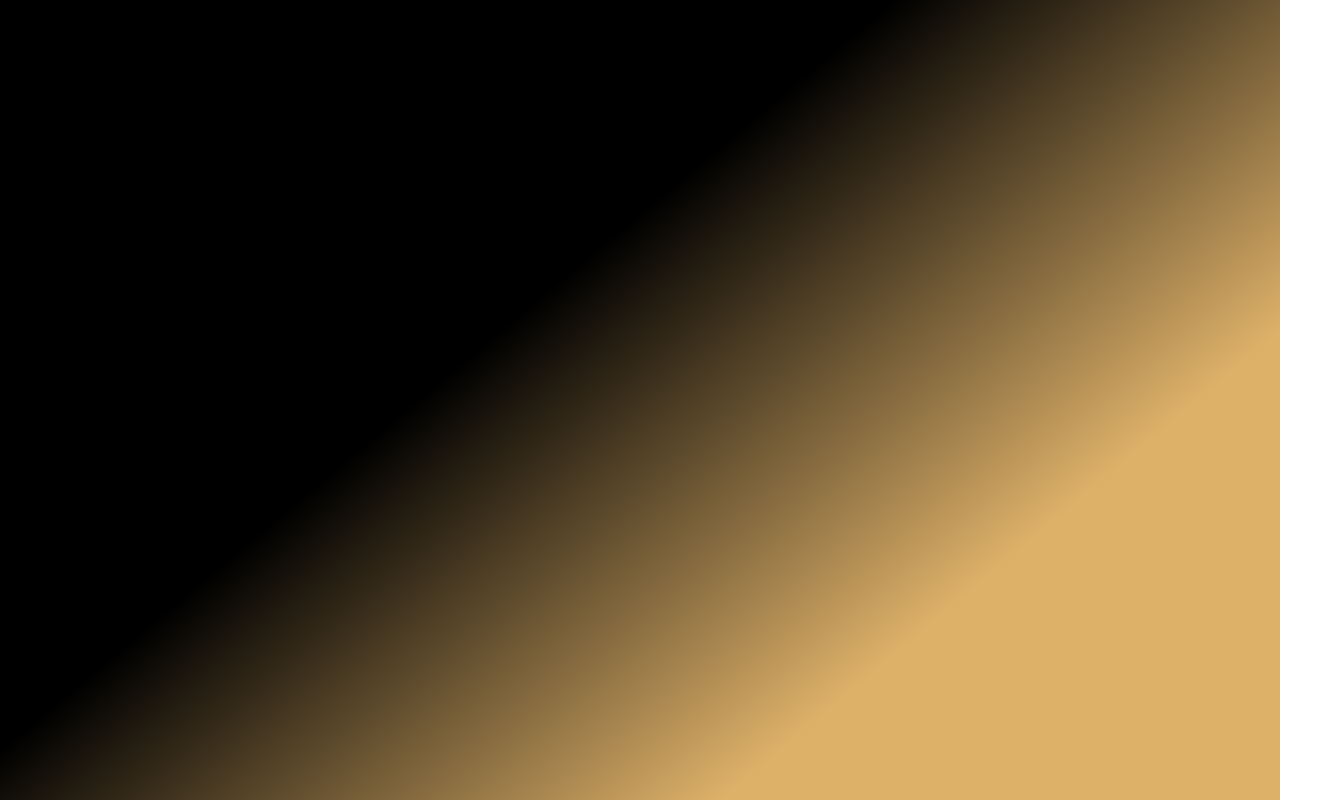
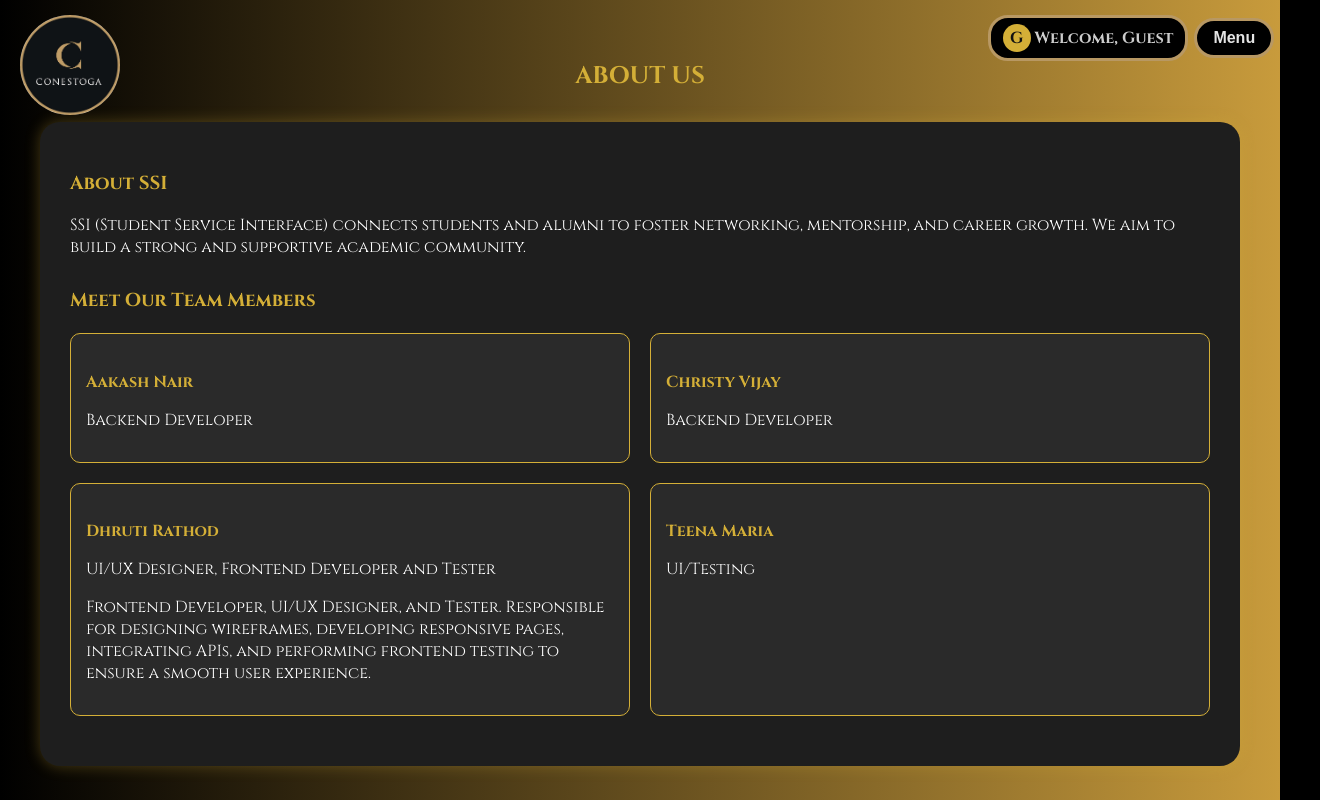
Before and after one commit to Dhruti1296/Group5_Capstone_SSI, a React (Create React App) app in the folder frontend/: page /about in a window 1280 px wide. Before the commit this address had no page. Shown: the top 800 px of the page, 1320 px wide, since content can reach past the window. Built offline with nearby package versions, Linux system fonts and the light colour scheme.

Commit message:
Added AboutUs page  with UI, team section, and images

```diff
--- a/frontend/src/App.js
+++ b/frontend/src/App.js
@@ -10,6 +10,10 @@ import Login from "./pages/Login";
 import Register from "./pages/Register";
 import Dashboard from "./pages/Dashboard";
 import EditProfile from "./pages/EditProfile";
+
+import About from "./pages/About";
+import Contact from "./pages/Contact";
+
 import News from "./pages/News";
 import Events from "./pages/Events";
 import Alumni from "./pages/Alumni";
@@ -45,6 +49,9 @@ function App() {
             <Route path="/register" element={<Register />} />
             <Route path="/news" element={<News />} />
             <Route path="/events" element={<Events />} />
+
+            <Route path="/about" element={<About />} />
+            <Route path="/contact" element={<Contact />} />
 
             <Route path="/dashboard" element={
               <ProtectedRoute><Dashboard /></ProtectedRoute>
--- a/frontend/src/components/Navbar.jsx
+++ b/frontend/src/components/Navbar.jsx
@@ -212,6 +212,10 @@ const Navbar = () => {
                     )}
                     <li><Link to="/news" onClick={handleMenuClose}>News</Link></li>
                     <li><Link to="/events" onClick={handleMenuClose}>Events</Link></li>
+
+                    <li><Link to="/about" onClick={handleMenuClose}>About Us</Link></li>
+                    <li><Link to="/contact" onClick={handleMenuClose}>Contact Us</Link></li>
+
                     <li><Link to="/alumni" onClick={handleMenuClose}>Alumni</Link></li>
                     <li><Link to="/volunteer" onClick={handleMenuClose}>Volunteer</Link></li>
                     <li><Link to="/mentor" onClick={handleMenuClose}>Mentor</Link></li>
--- /dev/null
+++ b/frontend/src/pages/About.css
@@ -0,0 +1,65 @@
+/* Page wrapper */
+.about-wrapper {
+padding: 40px;
+background: linear-gradient(to right, #000000, #c89b3c);
+min-height: 100vh;
+}
+
+/* Title */
+.about-title {
+text-align: center;
+color: #d4af37;
+margin-bottom: 30px;
+}
+
+/* Main card */
+.about-card {
+background: #1e1e1e;
+border-radius: 20px;
+padding: 30px;
+color: white;
+box-shadow: 0 0 15px rgba(212, 175, 55, 0.3);
+}
+
+/* About section */
+.about-section {
+margin-bottom: 30px;
+}
+
+.about-section h3 {
+color: #d4af37;
+}
+
+/* Team */
+.team-section h3 {
+color: #d4af37;
+margin-bottom: 20px;
+}
+
+/* Rows */
+.team-row {
+display: flex;
+gap: 20px;
+margin-bottom: 20px;
+}
+
+/* Members */
+.team-member {
+flex: 1;
+background: #2a2a2a;
+padding: 15px;
+border-radius: 10px;
+border: 1px solid #d4af37;
+}
+
+.team-member h4 {
+margin-bottom: 5px;
+color: #d4af37;
+}
+
+/* Responsive */
+@media (max-width: 768px) {
+.team-row {
+flex-direction: column;
+}
+}
--- /dev/null
+++ b/frontend/src/pages/About.jsx
@@ -0,0 +1,67 @@
+import React from "react";
+import Navbar from "../components/Navbar";
+import Footer from "../components/Footer";
+import "./About.css";
+
+function About() {
+return (
+<> <Navbar />
+
+  <div className="about-wrapper">
+
+    <h2 className="about-title">ABOUT US</h2>
+
+    <div className="about-card">
+
+      <div className="about-section">
+        <h3>About SSI</h3>
+        <p>
+          SSI (Student Service Interface) connects students and alumni to
+          foster networking, mentorship, and career growth. We aim to build
+          a strong and supportive academic community.
+        </p>
+      </div>
+
+      <div className="team-section">
+        <h3>Meet Our Team Members</h3>
+
+        <div className="team-row">
+          <div className="team-member">
+            <h4>Aakash Nair</h4>
+            <p>Backend Developer</p>
+          </div>
+
+          <div className="team-member">
+            <h4>Christy Vijay</h4>
+            <p>Backend Developer</p>
+          </div>
+        </div>
+
+        <div className="team-row">
+          <div className="team-member">
+            <h4>Dhruti Rathod</h4>
+            <p>UI/UX Designer, Frontend Developer and Tester</p>
+            <p>
+                Frontend Developer, UI/UX Designer, and Tester. Responsible for designing wireframes, developing responsive pages, integrating APIs, and performing frontend testing to ensure a smooth user experience.
+            </p>
+          </div>
+
+          <div className="team-member">
+            <h4>Teena Maria</h4>
+            <p>UI/Testing</p>
+          </div>
+        </div>
+
+      </div>
+
+    </div>
+
+  </div>
+
+  <Footer />
+</>
+
+);
+}
+
+export default About;
--- /dev/null
+++ b/frontend/src/pages/Contact.css
@@ -0,0 +1,62 @@
+.page-container {
+padding: 40px;
+}
+
+.page-title {
+text-align: center;
+margin-bottom: 30px;
+}
+
+/* Card */
+.contact-card {
+display: flex;
+background: #f4f4f4;
+border-radius: 10px;
+overflow: hidden;
+}
+
+/* Left side */
+.contact-left {
+flex: 1;
+background: #8a7b7b;
+border-radius: 0 100px 100px 0;
+}
+
+/* Form */
+.contact-form {
+flex: 1;
+padding: 30px;
+display: flex;
+flex-direction: column;
+gap: 15px;
+}
+
+/* Inputs */
+.contact-form input,
+.contact-form textarea {
+padding: 10px;
+border-radius: 5px;
+border: none;
+background: #b22222;
+color: white;
+}
+
+.contact-form textarea {
+height: 100px;
+}
+
+/* Button */
+.contact-form button {
+background: #8b0000;
+color: white;
+padding: 10px;
+border: none;
+border-radius: 5px;
+}
+
+/* Responsive */
+@media (max-width: 768px) {
+.contact-card {
+flex-direction: column;
+}
+}
--- /dev/null
+++ b/frontend/src/pages/Contact.jsx
@@ -0,0 +1,47 @@
+import React, { useState } from "react";
+import Navbar from "../components/Navbar";
+import Footer from "../components/Footer";
+import "./Contact.css";
+
+function Contact() {
+const [form, setForm] = useState({
+name: "",
+email: "",
+phone: "",
+message: "",
+});
+
+const handleChange = (e) => {
+setForm({ ...form, [e.target.name]: e.target.value });
+};
+
+return (
+<> <Navbar />
+
+  <div className="page-container">
+
+    <h2 className="page-title">Get in Touch</h2>
+
+    <div className="contact-card">
+
+      <div className="contact-left"></div>
+
+      <form className="contact-form">
+        <input name="name" placeholder="Name" onChange={handleChange} />
+        <input name="email" placeholder="Email" onChange={handleChange} />
+        <input name="phone" placeholder="Phone" onChange={handleChange} />
+        <textarea name="message" placeholder="What can we help you with?" onChange={handleChange}></textarea>
+        <button>Submit</button>
+      </form>
+
+    </div>
+
+  </div>
+
+  <Footer />
+</>
+
+);
+}
+
+export default Contact;
```
Also changed, not shown: 1 other file (tests, documents, lock files or other folders). Lines whose indentation alone changed are shown as unchanged.
